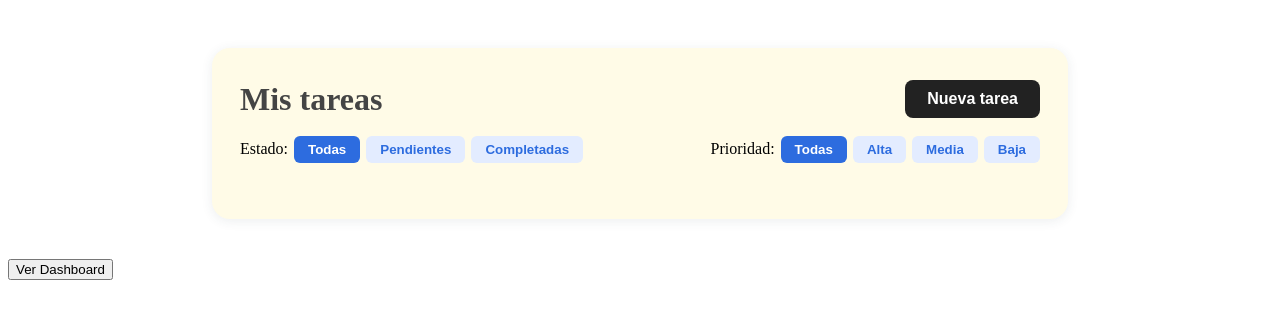
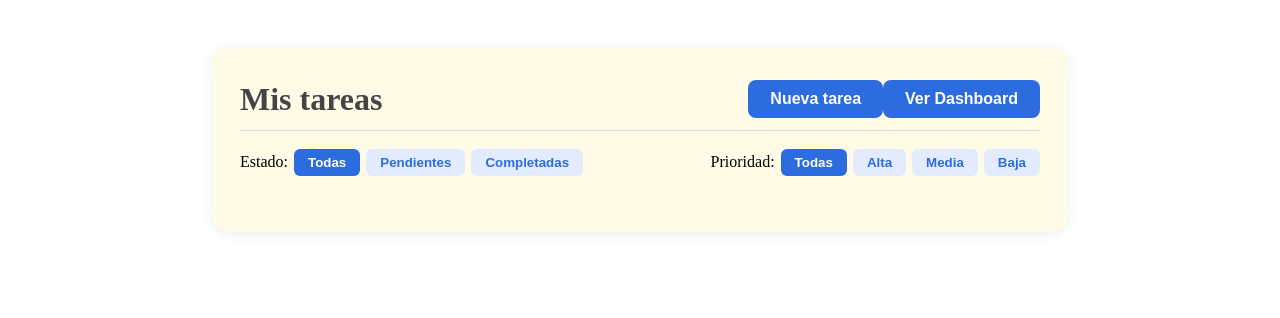
Before and after one commit to BartClo/technova-project, an Angular app: page /tasks in a window 1280 px wide. Shown: the top 318 px of the page. Built offline with nearby package versions, Linux system fonts and the light colour scheme.

Commit message:
Detalles visuales Final
Co-Authored-By: ncampos17 <150758052+ncampos17@users.noreply.github.com>
Co-Authored-By: Ignacio Alejandro Santamaria Alfaro <83845875+Ignaciomono@users.noreply.github.com>

```diff
--- a/src/app/features/auth/login/login.component.css
+++ b/src/app/features/auth/login/login.component.css
@@ -1,9 +1,14 @@
-/* styles for login component */.tasks-wrapper {
+.tasks-wrapper {
   display: flex;
   justify-content: center;
   align-items: center;
   padding: 2rem;
   min-height: 80vh;
+}
+.tasks-wrapper h1, h2{
+  text-align: center;
+  margin-bottom: 2rem;
+  color: #333;
 }
 
 .tasks-main {
--- a/src/app/features/auth/login/login.component.html
+++ b/src/app/features/auth/login/login.component.html
@@ -1,6 +1,7 @@
 <div class="tasks-wrapper">
   <main class="tasks-main">
     <div class="tasks-header">
+      <h1>Bienvenido al administrador de tareas de TECHNOVA</h1>
       <h2>Iniciar Sesión</h2>
     </div>
 
--- a/src/app/features/dashboard/dashboard/dashboard.component.css
+++ b/src/app/features/dashboard/dashboard/dashboard.component.css
@@ -1,44 +1,86 @@
-/* styles for login component */.dashboard-wrapper {
-padding: 2rem;
+body {
+  background: linear-gradient(135deg, #e3ecff 0%, #f9fafe 100%);
+  font-family: 'Segoe UI', Arial, sans-serif;
+}
+
+.dashboard-wrapper {
+  min-height: 100vh;
+  width: 100vw;
   display: flex;
   justify-content: center;
+  align-items: flex-start;
+  background: transparent;
+  padding: 40px 0;
 }
 
 .dashboard-main {
-max-width: 700px;
   width: 100%;
+  max-width: 800px;
+  background: #fffbe7;
+  border-radius: 18px;
+  box-shadow: 0 2px 12px rgba(44, 62, 80, 0.09);
+  padding: 32px 28px;
 }
 
 h2 {
-margin-bottom: 1rem;
-font-size: 1.8rem;
-color: #333;
+  margin-bottom: 1.5rem;
+  font-size: 2rem;
+  color: #444;
 }
 
 .chart-container {
   background-color: #fff;
   border-radius: 12px;
-padding: 1rem;
+  padding: 1.5rem;
   box-shadow: 0 0 10px rgba(0, 0, 0, 0.05);
   margin-bottom: 2rem;
 }
 
 .volver-btn {
-display: inline-block;
-text-align: center;
+  justify-content: flex-center;
+  margin-top: 1.5rem;
 }
 
 .btn-main {
-background-color: #3b82f6;
+  background-color: #2d6cdf;
   color: #fff;
-padding: 0.5rem 1rem;
+  padding: 10px 22px;
   border: none;
   border-radius: 8px;
   cursor: pointer;
   font-weight: 600;
+  text-align: center;
   text-decoration: none;
+  font-size: 1rem;
+  transition: background 0.2s;
 }
 
 .btn-main:hover {
-background-color: #2563eb;
+  background-color: #444;
 }
+
+.persent-report {
+  display: flex;
+  justify-content: space-between;
+  align-items: center;
+  margin-top: 1.5rem;
+}
+
+.btn-export {
+  background-color: #e3ecff;
+  color: #2d6cdf;
+  border: none;
+  border-radius: 8px;
+  padding: 10px 22px;
+  font-size: 1rem;
+  font-weight: 600;
+  cursor: pointer;
+  margin-top: 10px;
+  transition: background 0.2s, color 0.2s;
+  display: inline-block;
+}
+
+.btn-export:hover {
+  background-color: #2d6cdf;
+  color: #fff;
+}
--- a/src/app/features/dashboard/dashboard/dashboard.component.html
+++ b/src/app/features/dashboard/dashboard/dashboard.component.html
@@ -14,6 +14,6 @@
 <div class="percent-report">
   <p><strong>Completadas:</strong> {{ completedPercentage }}%</p>
   <p><strong>Pendientes:</strong> {{ pendingPercentage }}%</p>
-  <button (click)="exportChart()">Exportar informe como imagen</button>
+  <button class="btn-export"(click)="exportChart()">Exportar informe como imagen</button>
 </div>
 </main> </div>
--- a/src/app/features/tasks/tasks/tasks.component.css
+++ b/src/app/features/tasks/tasks/tasks.component.css
@@ -24,6 +24,9 @@ body {
   justify-content: space-between;
   align-items: center;
   margin-bottom: 18px;
+  gap: 16px;
+  padding-bottom: 12px;
+  border-bottom: 1px solid #e0e0e0;
 }
 
 .tasks-header h2 {
@@ -33,7 +36,7 @@ body {
 }
 
 .btn-main {
-  background: #222;
+  background: #2d6cdf;
   color: #fff;
   border: none;
   border-radius: 8px;
@@ -46,6 +49,19 @@ body {
 
 .btn-main:hover {
   background: #444;
+}
+
+.btn-dash {
+  background: #2d6cdf;
+  color: #fff;
+  border: none;
+  border-radius: 8px;
+  padding: 10px 22px;
+  font-size: 1rem;
+  font-weight: 600;
+  cursor: pointer;
+  transition: background 0.2s;
+
 }
 
 .tasks-filters {
--- a/src/app/features/tasks/tasks/tasks.component.html
+++ b/src/app/features/tasks/tasks/tasks.component.html
@@ -2,9 +2,12 @@
   <main class="tasks-main">
     <div class="tasks-header">
       <h2>Mis tareas</h2>
-      <button class="btn-main" (click)="showForm = !showForm">
-        {{ showForm ? 'Cerrar' : 'Nueva tarea' }}
-      </button>
+      <div class="tasks-header-actions">
+        <button class="btn-main" (click)="showForm = !showForm">
+          {{ showForm ? 'Cerrar' : 'Nueva tarea' }}
+        </button>
+        <button class="btn-dash" (click)="goToDashboard()">Ver Dashboard</button>
+      </div>
     </div>
 
     <!-- Filtros funcionales -->
@@ -39,7 +42,19 @@
       </select>
       <input [(ngModel)]="formCreatedAt" name="createdAt" type="date" required />
       <input [(ngModel)]="formDueDate" name="dueDate" type="date" required />
-      <button type="submit">{{ editingIndex === null ? 'Agregar' : 'Actualizar' }}</button>
+      <button
+        type="submit"
+        [disabled]="
+          !formTitle ||
+          !formDescription ||
+          !formStatus ||
+          !formPriority ||
+          !formCreatedAt ||
+          !formDueDate
+        "
+      >
+        {{ editingIndex === null ? 'Agregar' : 'Actualizar' }}
+      </button>
       <button type="button" (click)="resetForm()" *ngIf="editingIndex !== null">Cancelar</button>
     </form>
 
@@ -70,4 +85,3 @@
     </section>
   </main>
 </div>
-<button class="btn btn-primary" (click)="goToDashboard()">Ver Dashboard</button>
```
Lines whose indentation alone changed are shown as unchanged.
